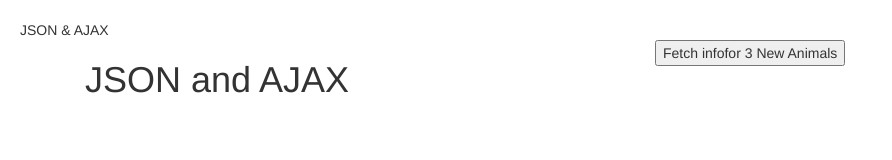
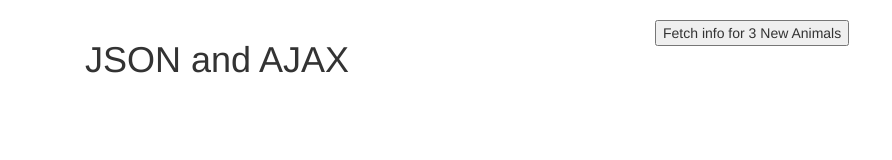
Before and after one commit to PaulyWolly/json-ajax-example, a plain HTML site: page json+ajax.html in a window 1280 px wide. Shown: the whole page, without its empty margins (0-892 px from the left). Drawn offline with nearby package versions, Linux system fonts and the light colour scheme.

Commit message:
removed un-needed content and added title

```diff
--- a/json+ajax.html
+++ b/json+ajax.html
@@ -2,11 +2,7 @@
 <html>
 <head>
     <meta name="viewport" content="width=device-width, initial-scale=1" />
-    <Username: osboxes
-Password: osboxes.org
-Root Account Password: osboxes.org
-VB Guest Additions & VMware Tools: Not Installed
-VMware Compatibility: Version 12+usernametitle>JSON & AJAX</title>
+    <title>Json & Ajax Example</title>
     <link rel="stylesheet" href="css/styles.css">
         <!-- jQuery (necessary for Bootstrap's JavaScript plugins) -->
     <script src="https://ajax.googleapis.com/ajax/libs/jquery/1.12.4/jquery.min.js"></script>
@@ -26,7 +22,7 @@ VMware Compatibility: Version 12+usernametitle>JSON & AJAX</title>
             <h1>JSON and AJAX</h1>
         </div>
         <div class="col-md-6">
-            <button id="btn">Fetch infofor 3 New Animals</button>
+            <button id="btn">Fetch info for 3 New Animals</button>
         </div>
 
     </header>
```
